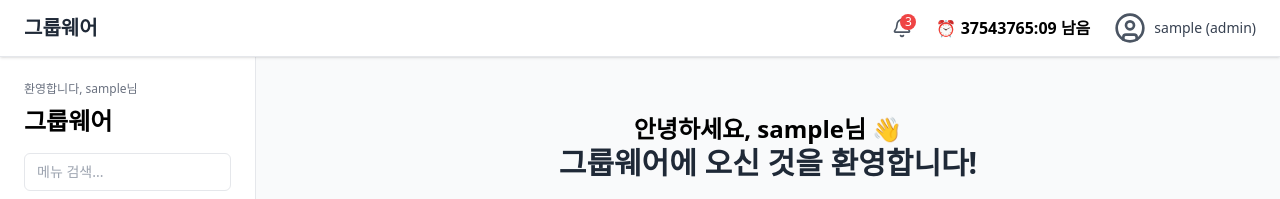
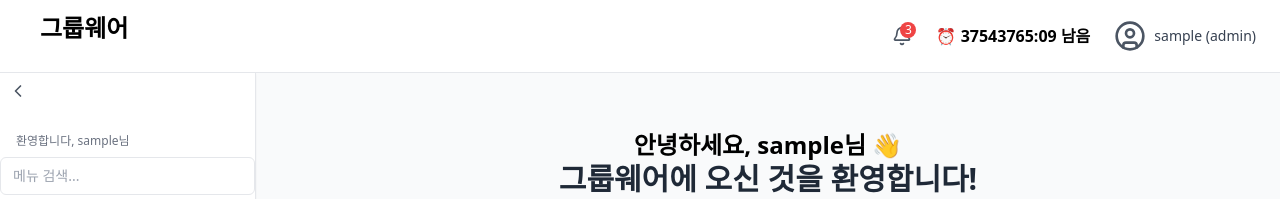
Before and after one commit to dev-jieun-lee/todo, a React (Vite) app in the folder frontend/: page / in a window 1280 px wide. Shown: the top 199 px of the page. Built offline with nearby package versions, Linux system fonts and the light colour scheme; no server answers; sample sign-in values are in the browser's storage.

Commit message:
사이드바 메인레이아웃 헤더 수정

```diff
--- a/frontend/src/components/Header.tsx
+++ b/frontend/src/components/Header.tsx
@@ -3,8 +3,10 @@ import { useNavigate } from "react-router-dom";
 import { Bell, UserCircle } from "lucide-react";
 import { useEffect, useRef, useState } from "react";
 import SessionTimer from "../components/SessionTimer";
+import { Menu } from "lucide-react"; // 꼭 추가
+import api from "../utils/axiosInstance";
 
-const Header = () => {
+const Header = ({ onMenuClick }: { onMenuClick?: () => void }) => {
   const { logout, username, role } = useUser();
   const navigate = useNavigate();
   const [menuOpen, setMenuOpen] = useState(false);
@@ -32,10 +34,28 @@ const Header = () => {
     };
   }, [menuOpen]);
 
+  const handleMenuClick = async (label: string, path?: string) => {
+    if (!path) return;
+
+    try {
+      await api.post("/log/menu-access", { label, path });
+    } catch (err) {
+      console.warn("❗ 메뉴 접근 로그 실패:", err);
+    }
+  };
   return (
     <header className="w-full bg-white shadow px-6 py-3 flex justify-between items-center border-b relative">
-      <h1 className="text-xl font-bold text-gray-800">그룹웨어</h1>
-
+      <button
+        onClick={() => handleMenuClick("홈", "/")}
+        className="text-2xl font-bold mb-4 block text-left px-4"
+      >
+        그룹웨어
+      </button>
+      {onMenuClick && (
+        <button onClick={onMenuClick} className="md:hidden">
+          <Menu className="w-6 h-6 text-gray-700" />
+        </button>
+      )}
       <div className="flex items-center gap-6 relative">
         <button
           onClick={() => alert("알림 기능은 아직 미구현입니다.")}
--- a/frontend/src/components/Sidebar.tsx
+++ b/frontend/src/components/Sidebar.tsx
@@ -13,6 +13,7 @@ import {
   UserIcon,
   SettingsIcon,
 } from "./Icons";
+import { ChevronLeft, ChevronRight } from "lucide-react"; // 또는 원하는 아이콘
 
 const iconMap: Record<string, JSX.Element> = {
   DashboardIcon: <DashboardIcon />,
@@ -35,7 +36,15 @@ type MenuItem = {
   children?: MenuItem[];
 };
 
-const Sidebar = () => {
+const Sidebar = ({
+  isMobile,
+  sidebarOpen,
+  setSidebarOpen,
+}: {
+  isMobile: boolean;
+  sidebarOpen: boolean;
+  setSidebarOpen: (v: boolean) => void;
+}) => {
   const location = useLocation();
   const navigate = useNavigate();
   const { username, role } = useUser();
@@ -43,6 +52,7 @@ const Sidebar = () => {
   const [filteredMenuItems, setFilteredMenuItems] = useState<MenuItem[]>([]);
   const [openMenus, setOpenMenus] = useState<string[]>([]);
   const [searchQuery, setSearchQuery] = useState("");
+  const [collapsed, setCollapsed] = useState(false);
 
   useEffect(() => {
     const fetchMenus = async () => {
@@ -64,7 +74,7 @@ const Sidebar = () => {
             ),
           }));
 
-        console.log("👀 최종 메뉴:", visibleMenus);
+        //  console.log("최종 메뉴:", visibleMenus);
         setFilteredMenuItems(visibleMenus);
       } catch (err) {
         console.error("❌ 메뉴 로딩 실패:", err);
@@ -80,15 +90,15 @@ const Sidebar = () => {
     );
   };
 
-  const handleMenuClick = async (label: string, path: string) => {
+  const handleMenuClick = async (label: string, path?: string) => {
+    if (!path) return;
+
     try {
       await api.post("/log/menu-access", { label, path });
+      if (location.pathname !== path) navigate(path);
+      if (isMobile) setSidebarOpen(false);
     } catch (err) {
       console.warn("❗ 메뉴 접근 로그 실패:", err);
-    }
-
-    if (location.pathname !== path) {
-      navigate(path);
     }
   };
 
@@ -104,16 +114,28 @@ const Sidebar = () => {
   const displayedItems = filterMenuItems(filteredMenuItems);
 
   return (
-    <aside className="w-64 bg-white h-screen border-r px-6 py-6 shadow-sm overflow-y-auto">
-      <div className="text-xs text-gray-500 mb-2">환영합니다, {username}님</div>
-
+    <aside
+      className={`transition-all duration-300 z-50 h-full bg-white border-r shadow-sm
+    ${isMobile ? "fixed top-0 left-0 w-64" : collapsed ? "w-16" : "w-64"}
+    ${isMobile && !sidebarOpen ? "hidden" : ""}
+    overflow-y-auto
+  `}
+    >
+      {/* 접기 토글 */}
       <button
-        onClick={() => handleMenuClick("홈", "/")}
-        className="text-2xl font-bold mb-4 block text-left"
+        onClick={() => setCollapsed(!collapsed)}
+        className="mb-6 text-gray-600 hover:text-blue-600 p-2"
+        title={collapsed ? "메뉴 펼치기" : "메뉴 접기"}
       >
-        그룹웨어
+        {collapsed ? <ChevronRight size={20} /> : <ChevronLeft size={20} />}
       </button>
 
+      {/* 헤더 영역 */}
+      {!collapsed && (
+        <>
+          <div className="text-xs text-gray-500 mb-2 px-4">
+            환영합니다, {username}님
+          </div>
           <input
             type="text"
             placeholder="메뉴 검색..."
@@ -121,34 +143,67 @@ const Sidebar = () => {
             onChange={(e) => setSearchQuery(e.target.value)}
             className="w-full px-3 py-2 mb-6 text-sm border rounded-md"
           />
+        </>
+      )}
 
-      <nav className="flex flex-col gap-4">
+      {/* 메뉴 영역 */}
+      <nav className="flex flex-col gap-4 px-2">
         {displayedItems.map((item) =>
           item.children?.length ? (
-            <div key={item.label}>
+            <div key={item.label} className="relative group">
               <button
-                className={`w-full text-left text-sm font-semibold transition-colors duration-200 ${
-                  openMenus.includes(item.label)
-                    ? "text-blue-600"
-                    : "text-gray-600"
-                }`}
+                className="w-full text-left text-sm font-semibold flex items-center gap-2 px-2 py-2 hover:text-blue-600"
                 onClick={() => toggleMenu(item.label)}
+                title={collapsed ? item.label : undefined}
               >
-                <div className="flex items-center gap-2">
                 {item.icon}
-                  {item.label}
-                </div>
+                {!collapsed && item.label}
               </button>
-              {openMenus.includes(item.label) && (
-                <div className="flex flex-col gap-2 pl-6 mt-1">
-                  {item.children.map(
-                    (child) =>
-                      child.path && (
+
+              {/* 하위 메뉴 분기 */}
+              {isMobile ? (
+                <div className="pl-4 mt-1 space-y-1">
+                  {item.children.map((child) =>
+                    typeof child.path === "string" ? (
                       <button
                         key={child.path}
-                          onClick={() =>
-                            handleMenuClick(child.label, child.path!)
-                          }
+                        onClick={() => handleMenuClick(child.label, child.path)}
+                        className={`block w-full text-left text-sm hover:text-blue-600 ${
+                          location.pathname.startsWith(child.path)
+                            ? "text-blue-600 font-medium"
+                            : "text-gray-800"
+                        }`}
+                      >
+                        {child.label}
+                      </button>
+                    ) : null
+                  )}
+                </div>
+              ) : collapsed ? (
+                <div className="absolute left-full top-0 ml-2 w-48 bg-white border rounded shadow-md z-40 hidden group-hover:block">
+                  {item.children.map((child) =>
+                    child.path ? (
+                      <button
+                        key={child.path}
+                        onClick={() => handleMenuClick(child.label, child.path)}
+                        className={`block w-full text-left px-4 py-2 text-sm hover:bg-blue-50 ${
+                          location.pathname.startsWith(child.path)
+                            ? "text-blue-600 font-medium"
+                            : "text-gray-800"
+                        }`}
+                      >
+                        {child.label}
+                      </button>
+                    ) : null
+                  )}
+                </div>
+              ) : openMenus.includes(item.label) ? (
+                <div className="flex flex-col gap-2 pl-6 mt-1">
+                  {item.children.map((child) =>
+                    child.path ? (
+                      <button
+                        key={child.path}
+                        onClick={() => handleMenuClick(child.label, child.path)}
                         className={`text-left text-sm hover:text-blue-600 ${
                           location.pathname.startsWith(child.path)
                             ? "text-blue-600 font-medium"
@@ -157,22 +212,24 @@ const Sidebar = () => {
                       >
                         {child.label}
                       </button>
-                      )
+                    ) : null
                   )}
                 </div>
-              )}
+              ) : null}
             </div>
           ) : item.path ? (
             <button
               key={item.path}
-              onClick={() => handleMenuClick(item.label, item.path!)}
-              className={`text-left text-sm font-medium hover:text-blue-600 ${
+              onClick={() => handleMenuClick(item.label, item.path)}
+              className={`text-left text-sm font-medium hover:text-blue-600 flex items-center gap-2 px-2 py-2 ${
                 location.pathname.startsWith(item.path)
                   ? "text-blue-600"
                   : "text-gray-800"
               }`}
+              title={collapsed ? item.label : undefined}
             >
-              {item.icon} {item.label}
+              {item.icon}
+              {!collapsed && item.label}
             </button>
           ) : null
         )}
--- a/frontend/src/layouts/MainLayout.tsx
+++ b/frontend/src/layouts/MainLayout.tsx
@@ -1,3 +1,4 @@
+import { useEffect, useState } from "react";
 import { useLocation } from "react-router-dom";
 import Sidebar from "../components/Sidebar";
 import Header from "../components/Header";
@@ -6,13 +7,43 @@ const MainLayout = ({ children }: { children: React.ReactNode }) => {
   const { pathname } = useLocation();
   const isLoginPage = pathname === "/login";
 
-  if (isLoginPage) return <>{children}</>; // 로그인 페이지는 Layout 제외
+  const [isMobile, setIsMobile] = useState(false);
+  const [sidebarOpen, setSidebarOpen] = useState(true);
+
+  //반응형 감지
+  useEffect(() => {
+    const handleResize = () => {
+      const mobile = window.innerWidth <= 768;
+      setIsMobile(mobile);
+      setSidebarOpen(!mobile); // 모바일이면 기본 숨김
+    };
+
+    handleResize(); // 초기화
+    window.addEventListener("resize", handleResize);
+    return () => window.removeEventListener("resize", handleResize);
+  }, []);
+
+  if (isLoginPage) return <>{children}</>;
 
   return (
     <div className="flex flex-col h-screen overflow-hidden">
-      <Header />
-      <div className="flex flex-1">
-        <Sidebar />
+      <Header onMenuClick={() => setSidebarOpen(true)} />
+      <div className="flex flex-1 relative">
+        {/* 모바일일 때만 backdrop 표시 */}
+        {isMobile && sidebarOpen && (
+          <div
+            className="fixed inset-0 bg-black bg-opacity-30 z-40"
+            onClick={() => setSidebarOpen(false)}
+          />
+        )}
+
+        {/* Sidebar는 항상 렌더링되지만 가시성은 내부에서 판단 */}
+        <Sidebar
+          isMobile={isMobile}
+          sidebarOpen={sidebarOpen}
+          setSidebarOpen={setSidebarOpen}
+        />
+
         <main className="flex-1 overflow-y-auto p-6 bg-gray-50">
           {children}
         </main>
```
Also changed, not shown: 1 other file (tests, documents, lock files or other folders). Lines whose indentation alone changed are shown as unchanged.
